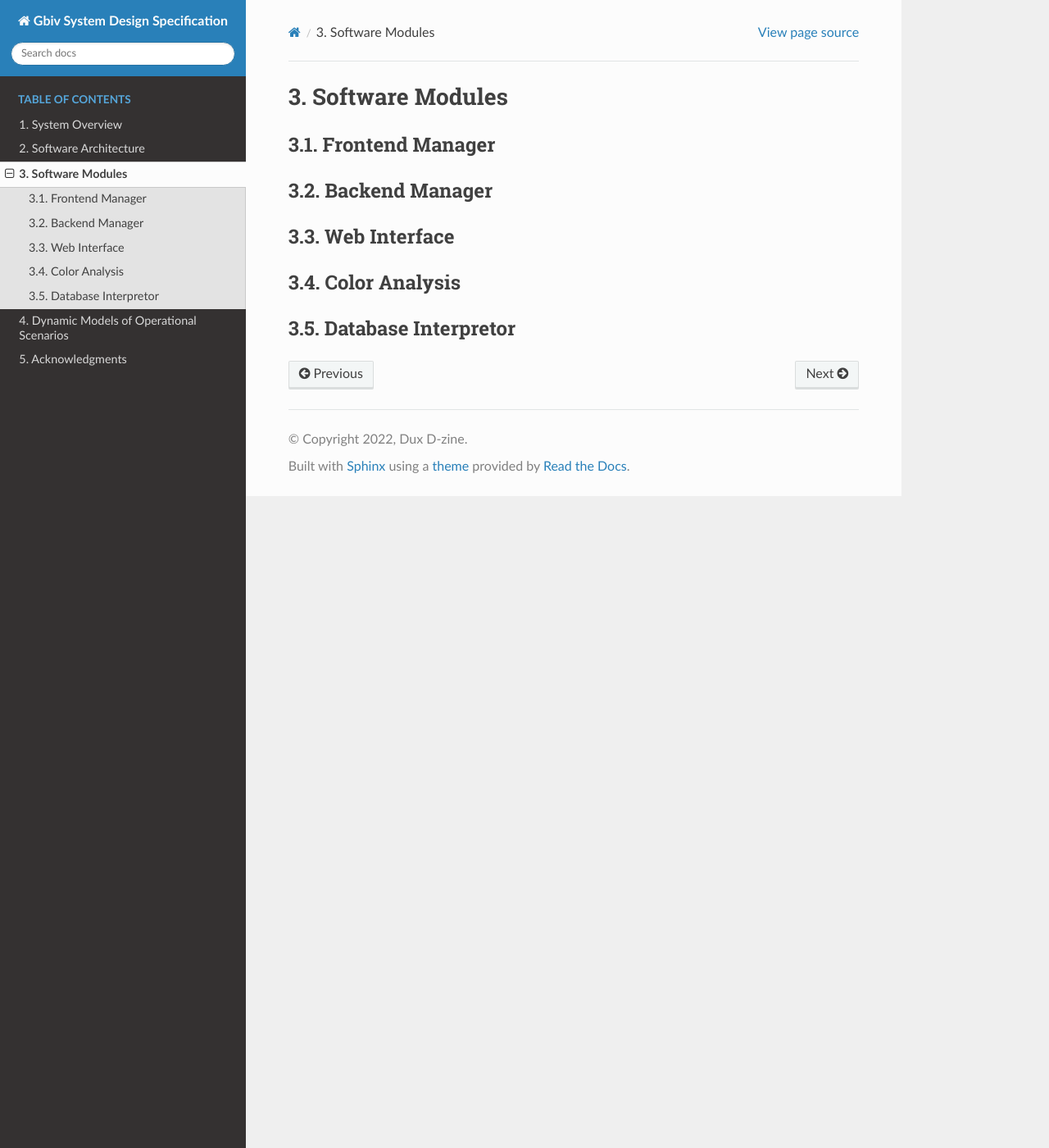
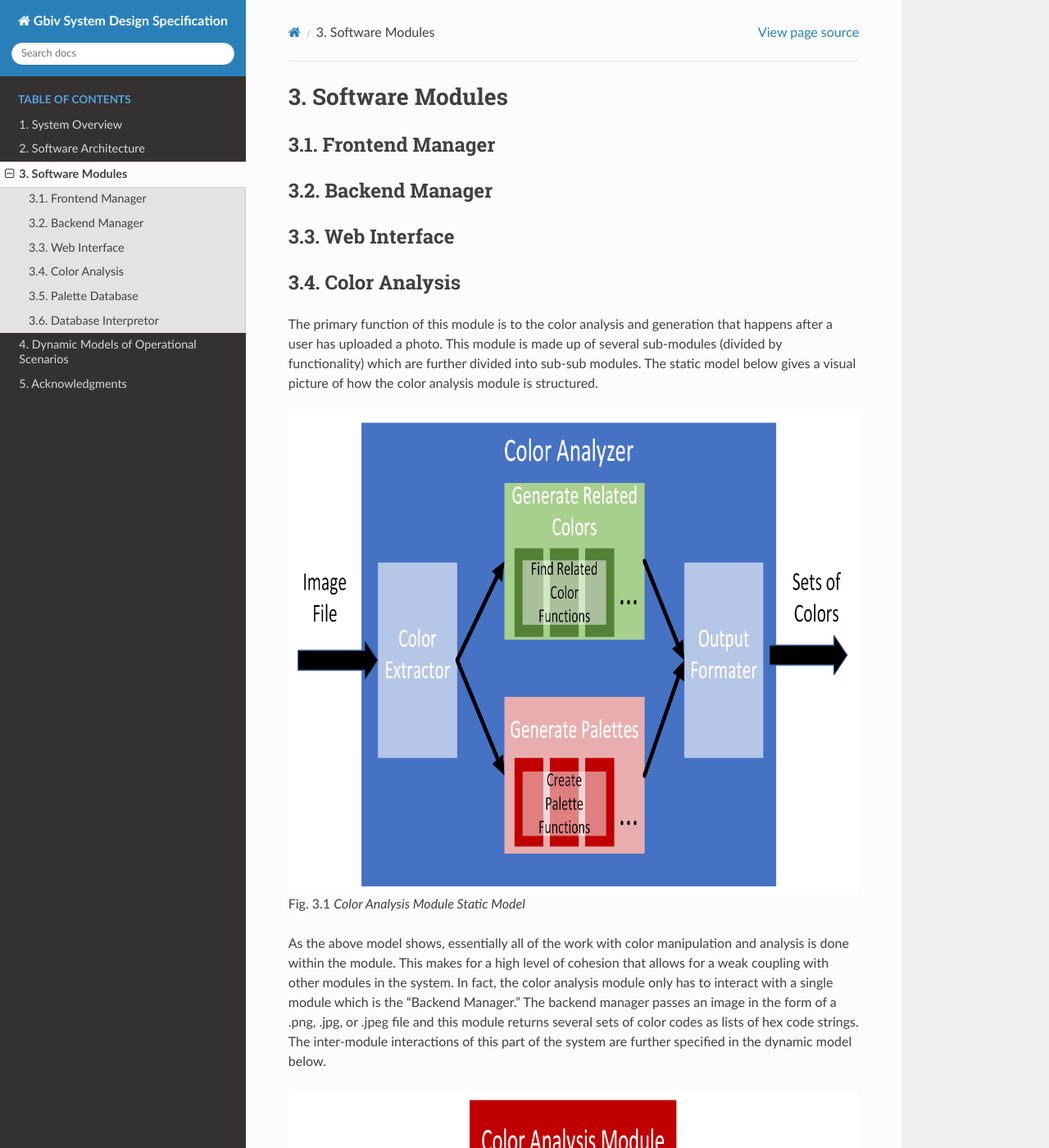
Before and after one commit to ckester23/CS422Project2, a Sphinx documentation site: the page built from docs/SDS/source/software_modules.rst, in a window 1280 px wide and 1400 px high. Shown: the whole window at 82% size. Built offline with Sphinx 7.4.7 and the Read the Docs theme 2.0.0, drawn with Linux system fonts in a browser that asks for light colours; some of the changed text lies outside the part shown.

Commit message:
SDS 0.2
Added a little bit to the SDS. Want to keep it updated for other people who are working on it.

```diff
--- a/docs/SDS/source/software_modules.rst
+++ b/docs/SDS/source/software_modules.rst
@@ -14,7 +14,34 @@ Web Interface
 
 
 Color Analysis
------------------------
+-------------------
+
+The primary function of this module is to the color analysis and generation that happens after a user has uploaded a photo. This module is made up of several sub-modules (divided by functionality) which are further divided into sub-sub modules. The static model below gives a visual picture of how the color analysis module is structured.
+
+
+.. figure:: images/color_analyzer_static.png
+   :name: color-analyzer-static
+   :scale: 50%
+
+   Color Analysis Module Static Model
+
+
+As the above model shows, essentially all of the work with color manipulation and analysis is done within the module. This makes for a high level of cohesion that allows for a weak coupling with other modules in the system. In fact, the color analysis module only has to interact with a single module which is the "Backend Manager." The backend manager passes an image in the form of a .png, .jpg, or .jpeg file and this module returns several sets of color codes as lists of hex code strings. The inter-module interactions of this part of the system are further specified in the dynamic model below.
+
+
+.. figure:: images/color_analyzer_dynamic.png
+   :name: color-analyzer-dynamic
+   :scale: 50%
+
+   Color Analysis Module Dynamic Model
+
+
+This module was designed with a high degree modularity in mind. By separating the color analysis process into two parts, we are able to define two classes of sub-functions that share common features: palette generator functions and related color finder functions. This allows for code re-use and also source code that is easier to read and interpret. We also designed this module to have simple data types as both inputs and outputs. This allows easier integration with the rest of the system and fits well into our chosen framework (Flask).
+
+
+Palette Database
+------------------
+
 
 
 
```
Also changed, not shown: docs/SDS/source/images/color_analyzer_dynamic.png (added), docs/SDS/source/images/color_analyzer_static.png (added), docs/SDS/source/images/palette_database_static.png (added).
